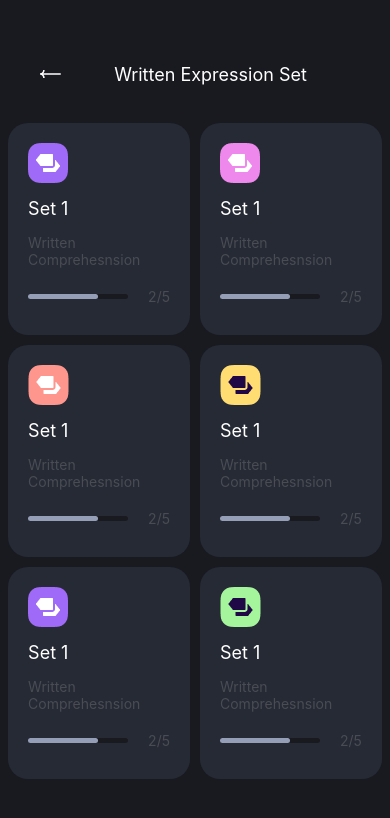
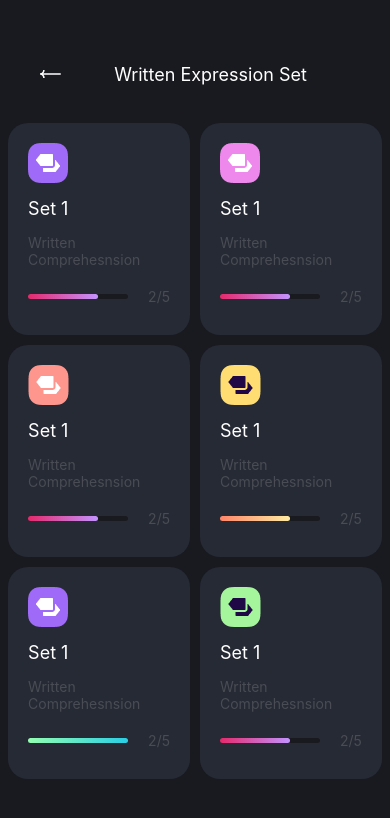
Before and after one commit to Asad373/TCF, a React Native app: screen /examset in a window 390 px wide. Shown: the top 818 px of the page. Built offline with nearby package versions, Linux system fonts and the light colour scheme.

Commit message:
new All issues fixed

```diff
--- a/components/Input.js
+++ b/components/Input.js
@@ -25,7 +25,7 @@ const InputField = ({hint,type,onVlaueChnaged, multilieflag, fontSizePx, isnull}
     <View style={isnull?styles.inputContainerInnerError:styles.inputContainerInner}>
       <TextInput
         style={[styles.input, {fontSize:fontSizePx}]}
-        placeholderTextColor={Colors.white}
+        placeholderTextColor={Colors.gray}
         fontSize={fontSizePx}
         placeholder={hint}
         value={text}
--- a/components/ProgressCard.js
+++ b/components/ProgressCard.js
@@ -18,14 +18,15 @@ const ProgressCard = ()=>{
         </View>
 
         <View style = {cardStyle.circleGroupeB}>
-        <LinearGradient colors={['#C393FF', '#E42A6C']}  style= {cardStyle.circle}>
+        <LinearGradient colors={['#E42A6C','#C393FF']}  start={{x: 0, y: 0.5}}   end={{x: 1, y: 0.5}} style= {cardStyle.circle}>
        </LinearGradient>
-       <LinearGradient colors={['#C393FF', '#E42A6C']}  style= {cardStyle.circle}>
+       <LinearGradient colors={['#E42A6C','#C393FF']} start={{x: 0, y: 0.5}}   end={{x: 1, y: 0.5}}  style= {cardStyle.circle}>
        </LinearGradient>
        <View  style= {cardStyle.circleA}>
        </View>
         </View>
-        <LinearGradient  colors={['#C393FF', '#E42A6C']}  style = {cardStyle.mainBarConatinerB}></LinearGradient>
+        <LinearGradient  colors={['#E42A6C','#C393FF']}  start={{x: 0, y: 0.5}}
+          end={{x: 1, y: 0.5}}   style = {cardStyle.mainBarConatinerB}></LinearGradient>
       </View>
 
       <View style = {cardStyle.subContainer}>
--- a/components/ProgressSet.js
+++ b/components/ProgressSet.js
@@ -1,12 +1,24 @@
 import { StyleSheet, View } from "react-native";
 import Colors from "../colors/Color";
-import { LinearGradient } from "react-native-svg";
+import { LinearGradient } from "expo-linear-gradient";
+import { useState } from "react";
+
+const ProgressSet =({widthbg, heightbg, width, height, color})=>{
+    if(color == "red"){
+        var gradientColor  = ['#E42A6C','#C393FF']
+    }else{
+        if(color == "yellow"){
+            var gradientColor  = ['#FF8669','#FFEBA2']
+        }else{
+            var gradientColor  = ['#93FFB1', '#2ACEE4']
+        }
+
+    }
 
 
-const ProgressSet =({widthbg, heightbg, width, height})=>{
  return(
     <View style = {[proStyle.mainBar, {width:widthbg, height:heightbg}]}>
-            <View style = {[proStyle.upperlayer, {width:width, height:height}]}></View>
+            <LinearGradient colors= {gradientColor} start={{x: 0, y: 0.5}}   end={{x: 1, y: 0.5}}  style = {[proStyle.upperlayer, {width:width, height:height}]}></LinearGradient>
     </View>
  );
 }
@@ -19,7 +31,7 @@ const proStyle = StyleSheet.create({
     },
 
     upperlayer:{
-        backgroundColor:Colors.extraColor,
+
         borderRadius:3,
 
     }
--- a/screens/ExamSet.js
+++ b/screens/ExamSet.js
@@ -51,6 +51,7 @@ const ExamSet = () => {
                     heightbg={5}
                     width={70}
                     height={5}
+                    color={"red"}
                   ></ProgressSet>
                   <View style={ExamStyle.proTextContainer}>
                     <Text style={ExamStyle.cardTextDetail}>2/5</Text>
@@ -80,6 +81,7 @@ const ExamSet = () => {
                     heightbg={5}
                     width={70}
                     height={5}
+                    color={"red"}
                   ></ProgressSet>
                   <View style={ExamStyle.proTextContainer}>
                     <Text style={ExamStyle.cardTextDetail}>2/5</Text>
@@ -111,6 +113,7 @@ const ExamSet = () => {
                     heightbg={5}
                     width={70}
                     height={5}
+                    color={"red"}
                   ></ProgressSet>
                   <View style={ExamStyle.proTextContainer}>
                     <Text style={ExamStyle.cardTextDetail}>2/5</Text>
@@ -142,6 +145,7 @@ const ExamSet = () => {
                     heightbg={5}
                     width={70}
                     height={5}
+                    color={"yellow"}
                   ></ProgressSet>
                   <View style={ExamStyle.proTextContainer}>
                     <Text style={ExamStyle.cardTextDetail}>2/5</Text>
@@ -174,8 +178,9 @@ const ExamSet = () => {
                   <ProgressSet
                     widthbg={100}
                     heightbg={5}
-                    width={70}
+                    width={100}
                     height={5}
+                    color={"green"}
                   ></ProgressSet>
                   <View style={ExamStyle.proTextContainer}>
                     <Text style={ExamStyle.cardTextDetail}>2/5</Text>
@@ -205,6 +210,7 @@ const ExamSet = () => {
                     heightbg={5}
                     width={70}
                     height={5}
+                    color={"red"}
                   ></ProgressSet>
                   <View style={ExamStyle.proTextContainer}>
                     <Text style={ExamStyle.cardTextDetail}>2/5</Text>
--- a/screens/Login.js
+++ b/screens/Login.js
@@ -52,7 +52,13 @@ const validateEmail = (email) => {
               if(email == "admin" && name == "admin"){
                 Navigator.navigate('admin')
               }else{
-                Navigator.navigate('dashboard')
+                if(validateEmail(email)){
+                  Navigator.navigate('dashboard')
+                  setIsEmailNull(false)
+                }else{
+                  setIsEmailNull(true);
+                }
+
               }
 
           }
--- a/screens/OralExamSet.js
+++ b/screens/OralExamSet.js
@@ -51,6 +51,7 @@ const OralExamSet = () => {
                     heightbg={5}
                     width={70}
                     height={5}
+                    color={"red"}
                   ></ProgressSet>
                   <View style={ExamStyle.proTextContainer}>
                     <Text style={ExamStyle.cardTextDetail}>2/5</Text>
@@ -80,6 +81,7 @@ const OralExamSet = () => {
                     heightbg={5}
                     width={70}
                     height={5}
+                    color={"red"}
                   ></ProgressSet>
                   <View style={ExamStyle.proTextContainer}>
                     <Text style={ExamStyle.cardTextDetail}>2/5</Text>
@@ -111,6 +113,7 @@ const OralExamSet = () => {
                     heightbg={5}
                     width={70}
                     height={5}
+                    color={"red"}
                   ></ProgressSet>
                   <View style={ExamStyle.proTextContainer}>
                     <Text style={ExamStyle.cardTextDetail}>2/5</Text>
@@ -142,6 +145,7 @@ const OralExamSet = () => {
                     heightbg={5}
                     width={70}
                     height={5}
+                    color={"yellow"}
                   ></ProgressSet>
                   <View style={ExamStyle.proTextContainer}>
                     <Text style={ExamStyle.cardTextDetail}>2/5</Text>
@@ -174,8 +178,9 @@ const OralExamSet = () => {
                   <ProgressSet
                     widthbg={100}
                     heightbg={5}
-                    width={70}
+                    width={100}
                     height={5}
+                    color={"green"}
                   ></ProgressSet>
                   <View style={ExamStyle.proTextContainer}>
                     <Text style={ExamStyle.cardTextDetail}>2/5</Text>
@@ -205,6 +210,7 @@ const OralExamSet = () => {
                     heightbg={5}
                     width={70}
                     height={5}
+                    color={"red"}
                   ></ProgressSet>
                   <View style={ExamStyle.proTextContainer}>
                     <Text style={ExamStyle.cardTextDetail}>2/5</Text>
--- a/screens/Registration.js
+++ b/screens/Registration.js
@@ -34,7 +34,14 @@ const Register = () => {
     }
   };
   const nameCallBack = (value) => {
-    setName(value);
+    if(value != ''){
+      setName(value);
+      setNameNull(false)
+    }else{
+
+      setNameNull(true)
+    }
+
   };
 
   const passCallback = (value) =>{
--- a/screens/WrittenCompre.js
+++ b/screens/WrittenCompre.js
@@ -51,6 +51,7 @@ const WrittenCompre = () => {
                     heightbg={5}
                     width={70}
                     height={5}
+                    color={"red"}
                   ></ProgressSet>
                   <View style={ExamStyle.proTextContainer}>
                     <Text style={ExamStyle.cardTextDetail}>2/5</Text>
@@ -80,6 +81,7 @@ const WrittenCompre = () => {
                     heightbg={5}
                     width={70}
                     height={5}
+                    color={"red"}
                   ></ProgressSet>
                   <View style={ExamStyle.proTextContainer}>
                     <Text style={ExamStyle.cardTextDetail}>2/5</Text>
@@ -111,6 +113,7 @@ const WrittenCompre = () => {
                     heightbg={5}
                     width={70}
                     height={5}
+                    color={"red"}
                   ></ProgressSet>
                   <View style={ExamStyle.proTextContainer}>
                     <Text style={ExamStyle.cardTextDetail}>2/5</Text>
@@ -140,8 +143,9 @@ const WrittenCompre = () => {
                   <ProgressSet
                     widthbg={100}
                     heightbg={5}
-                    width={70}
+                    width={30}
                     height={5}
+                    color={"yellow"}
                   ></ProgressSet>
                   <View style={ExamStyle.proTextContainer}>
                     <Text style={ExamStyle.cardTextDetail}>2/5</Text>
@@ -174,8 +178,9 @@ const WrittenCompre = () => {
                   <ProgressSet
                     widthbg={100}
                     heightbg={5}
-                    width={70}
+                    width={100}
                     height={5}
+                    color={"green"}
                   ></ProgressSet>
                   <View style={ExamStyle.proTextContainer}>
                     <Text style={ExamStyle.cardTextDetail}>2/5</Text>
@@ -205,6 +210,7 @@ const WrittenCompre = () => {
                     heightbg={5}
                     width={70}
                     height={5}
+                    color={"red"}
                   ></ProgressSet>
                   <View style={ExamStyle.proTextContainer}>
                     <Text style={ExamStyle.cardTextDetail}>2/5</Text>
```
